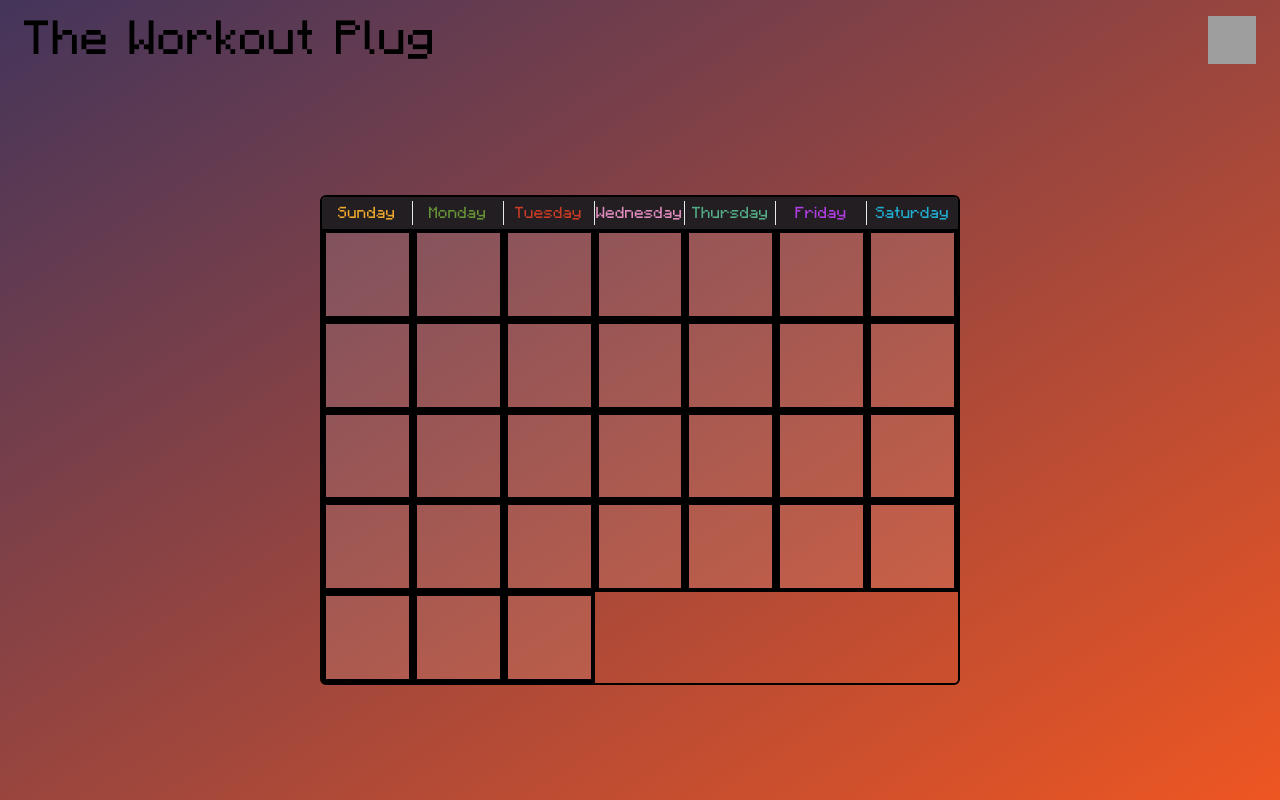
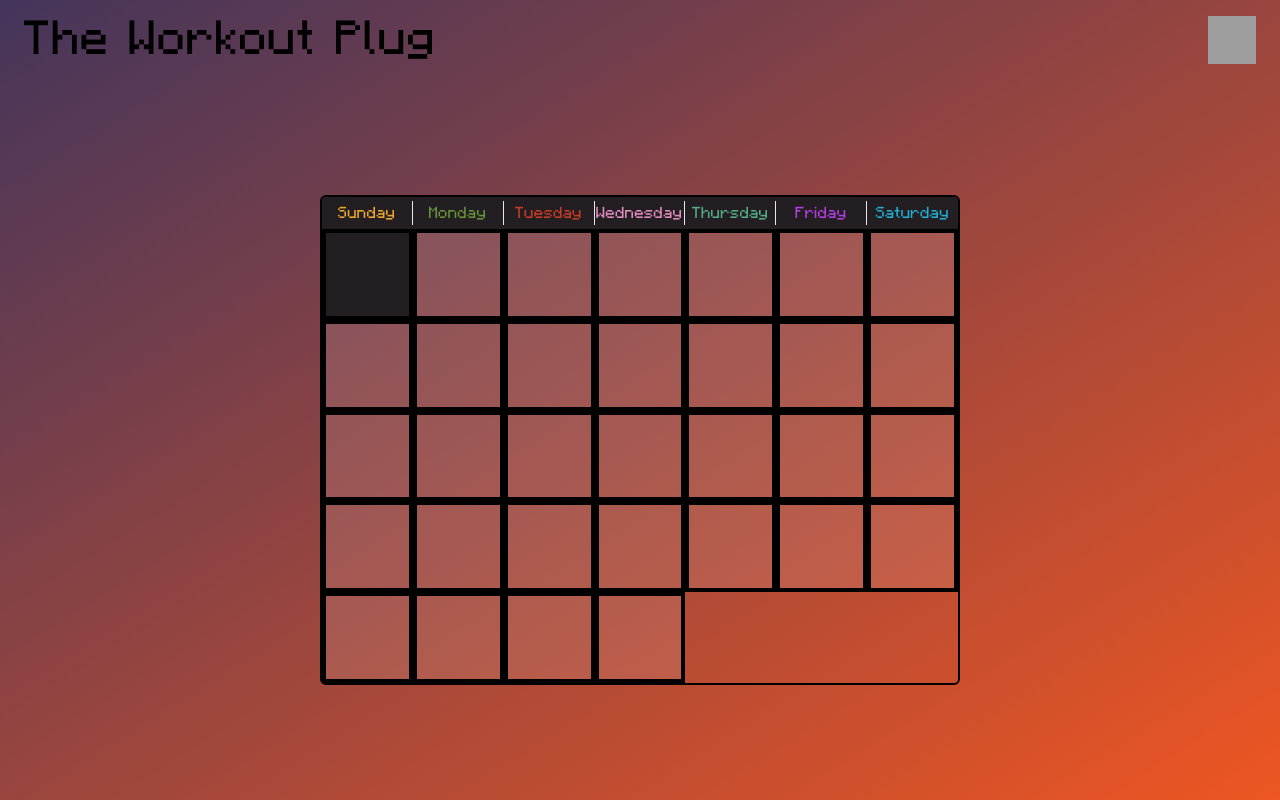
Before and after one commit to Bhjamin/workout-plug, a Next.js app: page / in a window 1280 px wide. Built offline with nearby package versions, Linux system fonts and the light colour scheme; grey boxes are pictures that could not be loaded.

Commit message:
Finished blank days component

```diff
--- /dev/null
+++ b/src/app/components/BlankDays.tsx
@@ -0,0 +1,19 @@
+import Day from "./Day";
+
+const BlankDays: React.FC<{ year: number; month: number }> = ({
+  year,
+  month,
+}) => {
+  const firstDay = new Date(year, month, 1);
+  const array = Array(firstDay.getDay()).fill("");
+
+  return (
+    <>
+      {array.map((day, i) => {
+        return <Day key={i} isBlank />;
+      })}
+    </>
+  );
+};
+
+export default BlankDays;
--- a/src/app/components/Month.tsx
+++ b/src/app/components/Month.tsx
@@ -4,6 +4,7 @@ import MonthHeader from "./MonthHeader";
 import Day from "./Day";
 import getDayArray from "../helpers/getDayArray";
 import { AnimatePresence, motion } from "framer-motion";
+import BlankDays from "./BlankDays";
 
 const Month: React.FC<{ year: number; month: number }> = ({ year, month }) => {
   const array = getDayArray(year, month);
@@ -13,16 +14,18 @@ const Month: React.FC<{ year: number; month: number }> = ({ year, month }) => {
       <MonthHeader />
       <div className="w-full flex flex-wrap">
         <AnimatePresence>
+          <motion.div></motion.div>
+          <BlankDays year={year} month={month} />
           {array?.map((day, i) => {
             return (
               <motion.div
                 initial={{ y: 50, opacity: 0 }}
                 animate={{ y: 0, opacity: 1 }}
-                transition={{ delay: i * 0.03 }}
+                transition={{ delay: i * 0.03, bounce: 0 }}
                 key={i}
                 className="w-[14.2857142857%] aspect-square"
               >
-                <Day isBlank={false} />
+                <Day />
               </motion.div>
             );
           })}
--- a/src/app/components/MonthHeader.tsx
+++ b/src/app/components/MonthHeader.tsx
@@ -35,6 +35,7 @@ const MonthHeader = () => {
       {days.map((day) => {
         return (
           <div
+            key={day.day}
             className={`w-[14.2857142857%] flex justify-center items-center ${
               day.day !== "Saturday" && "border-r-[1px]"
             }`}
```
